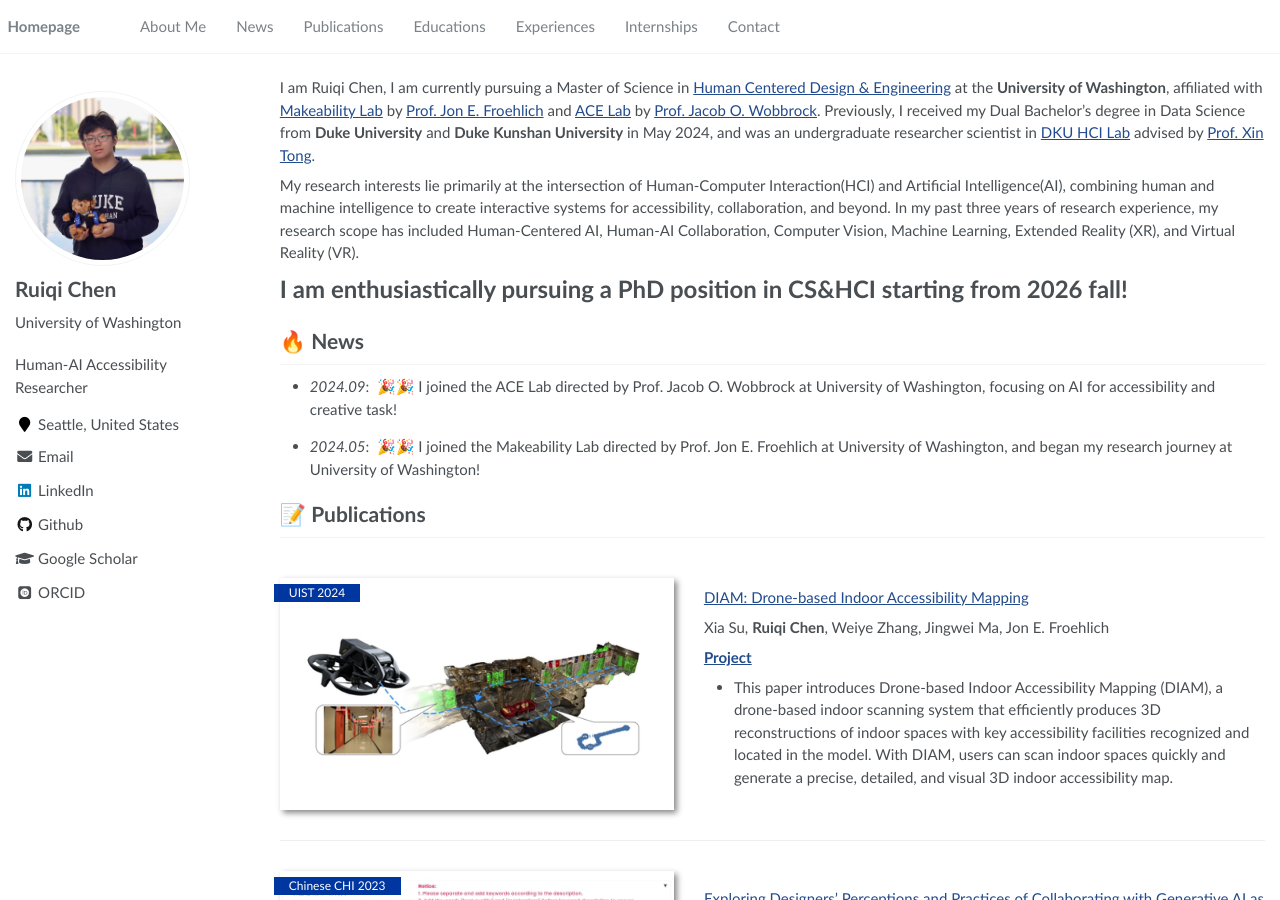
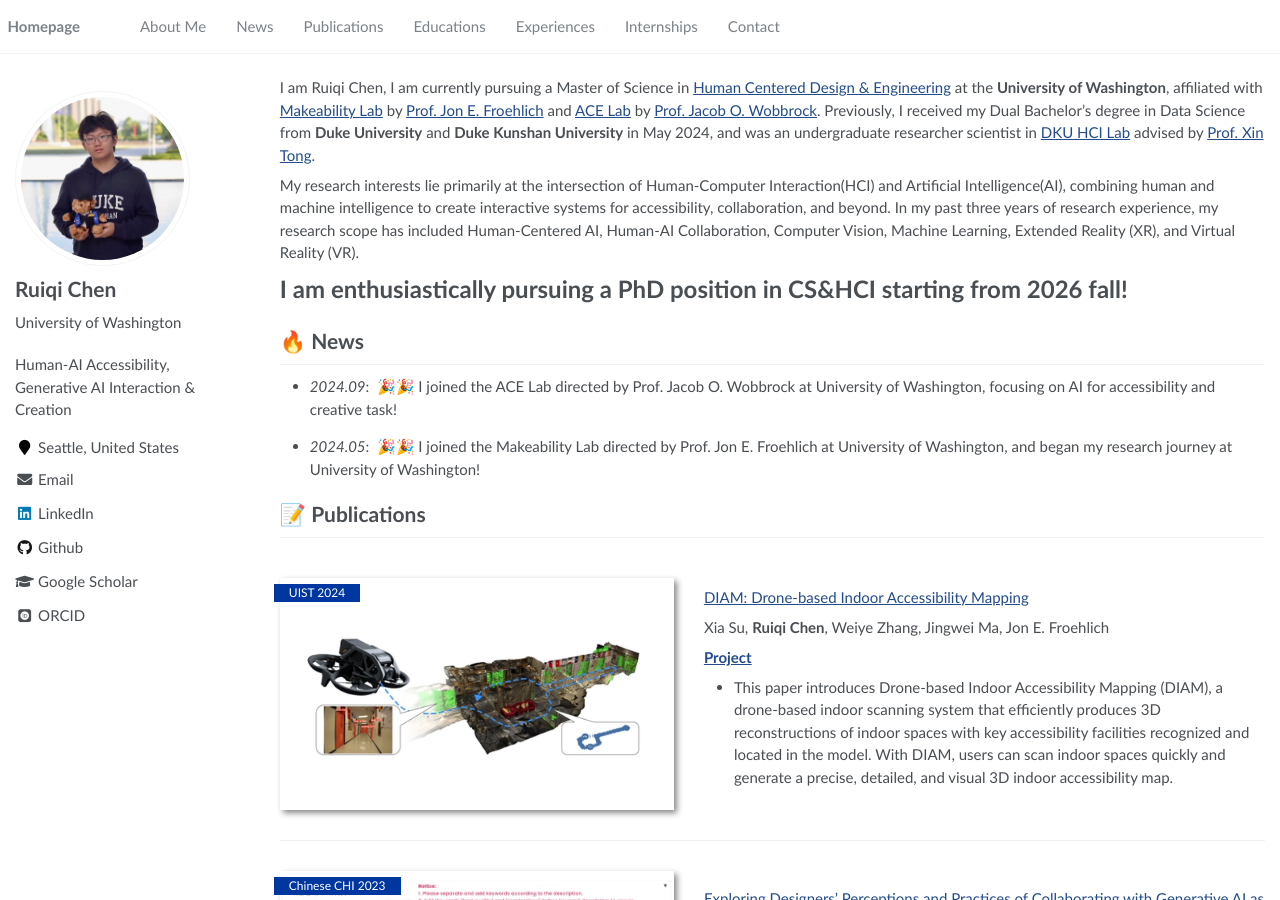
Before and after one commit to Ruiqi-Chen-0216/Ruiqi-Chen-0216.github.io, a Jekyll site: the page built from _pages/home.md, in a window 1280 px wide and 900 px high. Built offline with Jekyll 4.4.1, drawn with Linux system fonts in a browser that asks for light colours; some web fonts are replaced.

Commit message:
Update _config.yml

```diff
--- a/_config.yml
+++ b/_config.yml
@@ -7,7 +7,7 @@
 
 # Site Settings
 title                    : "RUIQI CHEN"
-description              : "Human-AI Accessibility Researcher"
+description              : "Human-AI Accessibility, Generative AI Interaction & Creation"
 repository               : "ruiqichen1025/ruiqichen1025.github.io"
 google_scholar_stats_use_cdn : true
 
```
